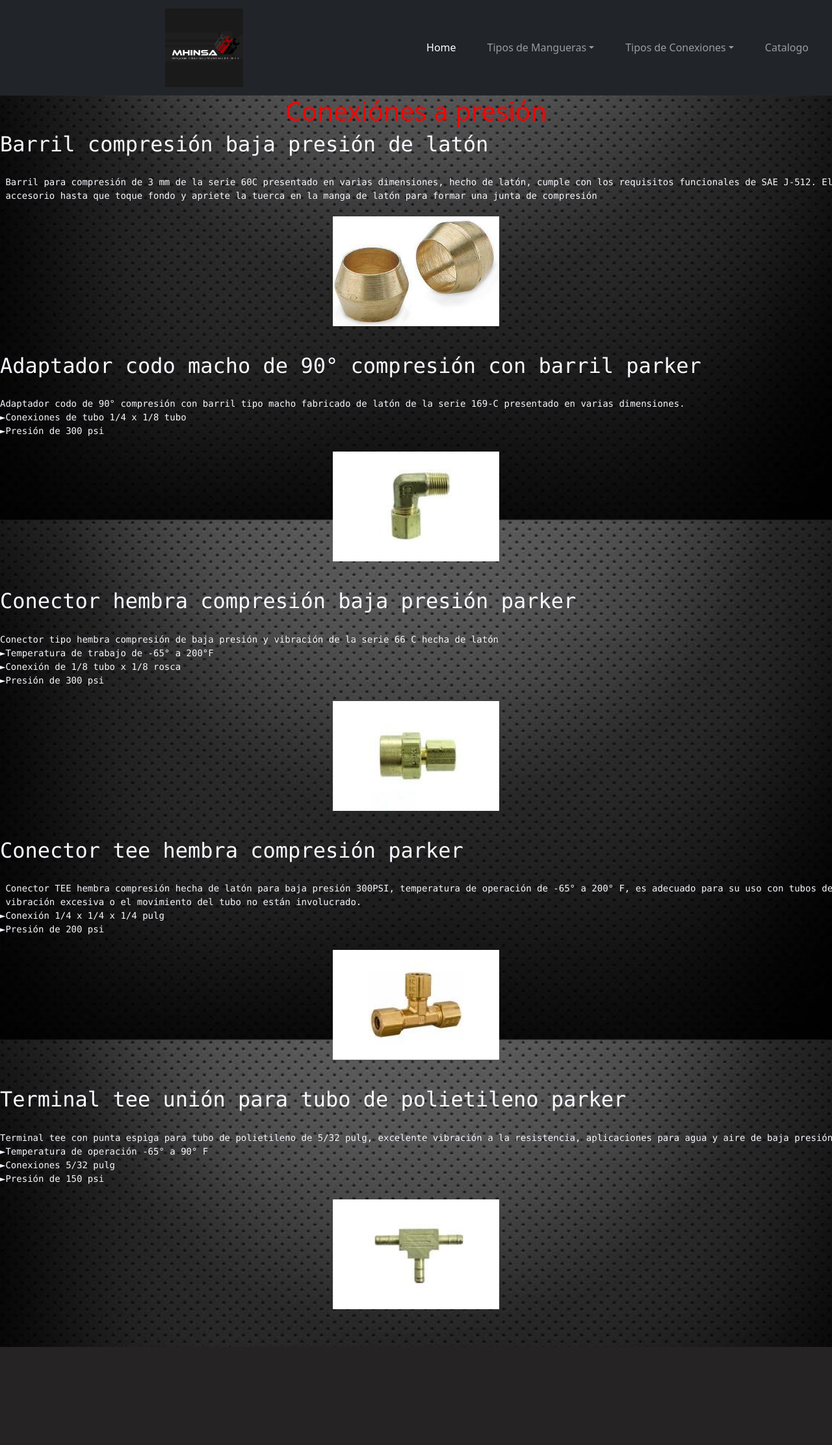
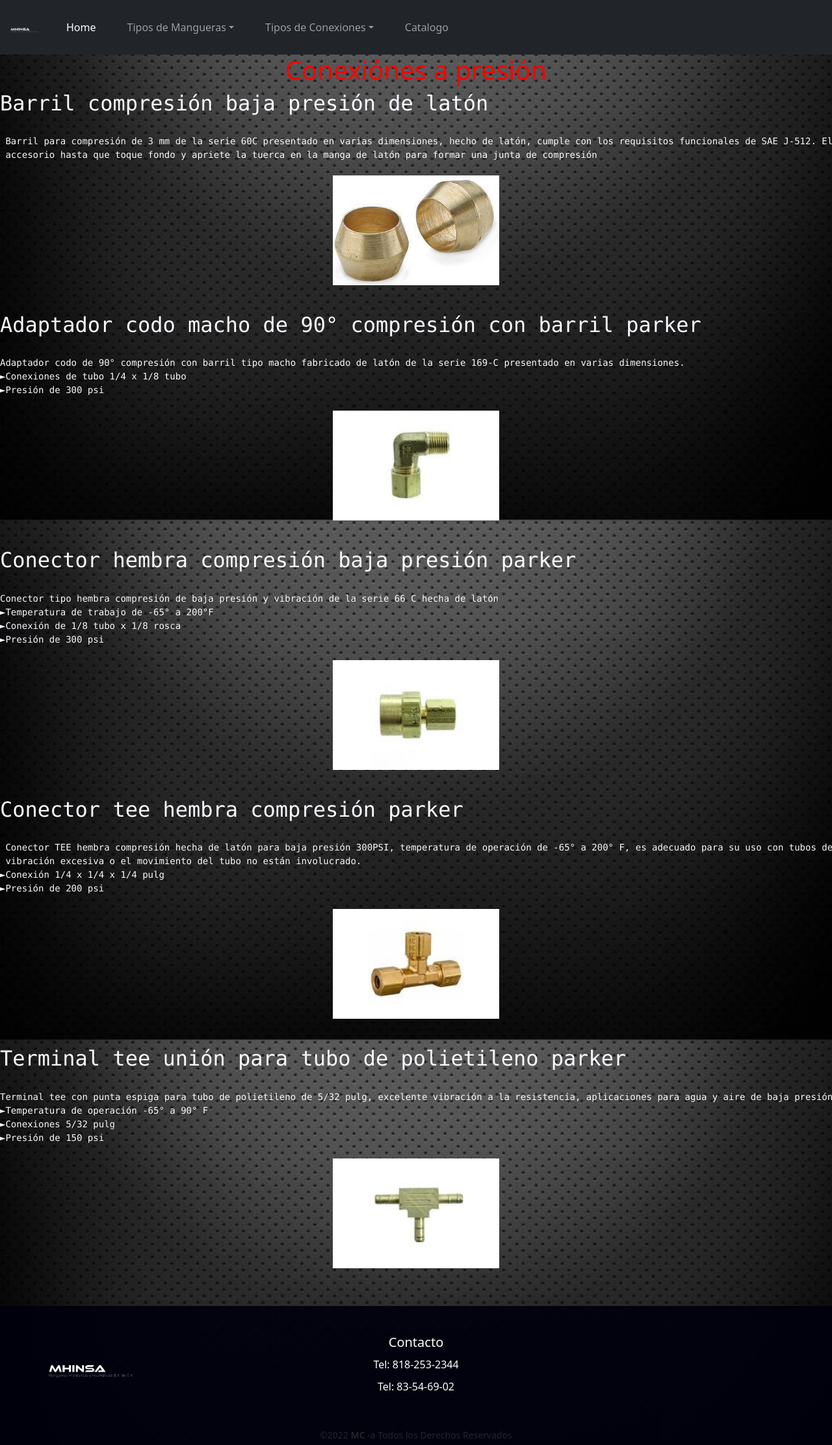
Before and after one commit to Jeac1702/Asistente-V2, a PHP site: the page made by Conexiones a presion.html in a window 1280 px wide. Shown: the whole page at 65% size. Before the commit the page ends 2073 px from the top, so only its background shows below. Run offline with PHP 8.4, Linux system fonts and the light colour scheme; some libraries are stand-ins or nearby versions; grey boxes are pictures that could not be loaded.

Commit message:
arreglo de los navbar

```diff
--- a/Conexiones a presion.html
+++ b/Conexiones a presion.html
@@ -2,18 +2,22 @@
 <html lang="es">
 <html>
   <head>
-        <title>Tarea Personal 1</title>
-		<link rel = "stylesheet" href = "css/Conexiones.css">
-		<meta charset="utf-8">
+    <meta charset="UTF-8">
     <meta http-equiv="X-UA-Compatible" content="IE=edge">
     <meta name="viewport" content="width=device-width, initial-scale=1.0">
-    <link href="https://cdn.jsdelivr.net/npm/bootstrap@5.1.3/dist/css/bootstrap.min.css" rel="stylesheet"
-        integrity="sha384-1BmE4kWBq78iYhFldvKuhfTAU6auU8tT94WrHftjDbrCEXSU1oBoqyl2QvZ6jIW3" crossorigin="anonymous">
+    <link href="https://cdn.jsdelivr.net/npm/bootstrap@5.0.2/dist/css/bootstrap.min.css" rel="stylesheet"
+        integrity="sha384-EVSTQN3/azprG1Anm3QDgpJLIm9Nao0Yz1ztcQTwFspd3yD65VohhpuuCOmLASjC" crossorigin="anonymous">
+    <link rel="stylesheet" href="https://cdnjs.cloudflare.com/ajax/libs/material-design-icons/3.0.1/iconfont/material-icons.min.css">
+    <link rel="stylesheet" href="css/Conexiones.css" class="css">
+    <title>MHINSA</title>
+    <link href="https://cdn.jsdelivr.net/npm/bootstrap@5.1.3/dist/css/bootstrap.min.css" rel="stylesheet" integrity="sha384-1BmE4kWBq78iYhFldvKuhfTAU6auU8tT94WrHftjDbrCEXSU1oBoqyl2QvZ6jIW3" crossorigin="anonymous">
 </head>
-	<body>
+
+<body >
+
   <nav class="navbar navbar-expand-lg navbar-dark bg-dark">
     <div class="container-fluid">
-          <a class="navbar-brand" href="index.html"> <img src="Resources/icono1.jpg" alt="" width="50"> </a>
+      <a class="navbar-brand" href="index.html"> <img src="Resources/logopng.png" alt="" width="50"> </a>
       <button class="navbar-toggler"
       type="button"
       data-bs-toggle="collapse"
@@ -24,15 +28,15 @@
       <span class="navbar-toggler-icon"></span>
     </button>
 
-          <div class="collapse navbar-collapse" id="navbarSupportedContent">
+      <div class="collapse navbar-collapse " id="navbarSupportedContent">
         <ul class="navbar-nav me-auto mb-2 mb-lg-0">
           <li class="nav-item"><a class="nav-link active" aria-current="page" href="index.html">Home</a></li>
           <li class="dropdown">
             <a class="nav-link dropdown-toggle" href="#" id="navbarDropdown" role="button" data-bs-toggle="dropdown" aria-expanded="false">Tipos de Mangueras</a>
-                <ul class="dropdown-menu" aria-labelledby="navbarDropdown">
-                  <li><a class="dropdown-item" href="#">Baja Presion</a></li>
-                  <li><a class="dropdown-item" href="#">Media Presion</a></li>
-                  <li><a class="dropdown-item" href="#">Alta Presion</a></li>
+            <ul class="dropdown-menu " aria-labelledby="navbarDropdown">
+              <li><a class="dropdown-item" href="BajaPresion.html">Baja Presion</a></li>
+              <li><a class="dropdown-item" href="MediaPresion.html">Media Presion</a></li>
+              <li><a class="dropdown-item" href="AltaPresion.html">Alta Presion</a></li>
           </li>
         </ul>
         <li class="dropdown">
@@ -50,6 +54,8 @@
       </div>
     </div>
   </nav>
+
+
 	    <h1>Conexiónes a presión</h1>
 		<pre><h2>Barril compresión baja presión de latón</H2>
  Barril para compresión de 3 mm de la serie 60C presentado en varias dimensiones, hecho de latón, cumple con los requisitos funcionales de SAE J-512. El sellado se logra insertando la tubería en el
@@ -79,5 +85,41 @@
 ►Presión de 150 psi
  <img src = "Resources/terminaltu.jpg">
         </pre>
+
+        <footer class="footer">
+          <div class="grupo-1">
+              <div class="box">
+                  <figure>
+                      <a href="#">
+                          <img src="Resources/logopng.png">
+                      </a>
+                  </figure>
+              </div>
+              <div class="box">
+                  <h2>Contacto</h2>
+                  <p> Tel: 818-253-2344 </p>
+                  <p> Tel: 83-54-69-02 </p>
+              </div>
+              <div class="box">
+                <iframe src="https://www.google.com/maps/embed?pb=!1m14!1m8!1m3!1d14380.076319046488!2d-100.281073!3d25.7037923!3m2!1i1024!2i768!4f13.1!3m3!1m2!1s0x0%3A0xf11f19049f63a001!2sMANGUERAS%20HIDRAULICAS%20Y%20NEUMATICAS%20SA%20DE%20CV%20(MHINSA)!5e0!3m2!1ses-419!2smx!4v1652049444730!5m2!1ses-419!2smx"
+                width="80%"
+                height="100%"
+                style="border:0;"
+                 allowfullscreen=""
+                 loading="lazy"
+                 referrerpolicy="no-referrer-when-downgrade">
+                </iframe>
+              </div>
+
+          </div>
+          <div class="grupo-2">
+              <small>&copy;2022 <b>MC</b> -a Todos los Derechos Reservados</small>
+          </div>
+
+      </footer>
+
+        <script src="https://cdn.jsdelivr.net/npm/bootstrap@5.1.3/dist/js/bootstrap.bundle.min.js"
+        integrity="sha384-ka7Sk0Gln4gmtz2MlQnikT1wXgYsOg+OMhuP+IlRH9sENBO0LRn5q+8nbTov4+1p"
+        crossorigin="anonymous"></script>
 	</body>
 </html>
--- a/css/Conexiones.css
+++ b/css/Conexiones.css
@@ -5,13 +5,13 @@
 	background-attachment: fixed;
 	background-size: cover;
 }
-img{
+pre img{
 	display: block;
     margin-left: auto;
     margin-right: auto;
     width: 20%;
 }
-ul{
+pre ul{
 	display:flex;
 	justify-content: center;
     list-style-type: none;
@@ -38,3 +38,55 @@
 	text-align: center;
 	font-size: 12px;
 }
+
+.footer {
+    background-color:rgba(1, 1, 15, 0.925) ;
+    padding: 0.25em;
+    text-align: center;
+    bottom: 0cm;
+    width: 100%;
+}
+
+.footer .grupo-1 {
+    width: 100%;
+    max-width: 100%;
+    margin: auto;
+    display: grid;
+    grid-template-columns: repeat(3, 1fr);
+    grid-gap: 1em;
+    padding: 0.5em 0.5em;
+    align-items: center;
+}
+
+.footer .grupo-1 .box figure {
+    width: 100%;
+    height: 100%;
+    display: flex;
+    justify-content: center;
+    align-items: center;
+}
+
+.footer .grupo-1 .box figure {
+    width: 250px;
+}
+
+.footer .grupo-1 .box h2 {
+    color: white;
+    margin-bottom: .5em;
+    font-size: 20px;
+}
+
+.footer .grupo-1 .box p {
+    color: white;
+    margin-bottom: 10px;
+    font-size: 1em;
+}
+
+.footer .grupo-1 .box .gal_img {
+    width: 250px;
+    text-align: end;
+}
+
+.footer .grupo-1 img {
+    width: 60%;
+}
```
Also changed, not shown: Catálogo.html (+28 -28 lines), Conexiones para tubing.html (+43 -5 lines), css/stylecatalogo.css (+53 -0 lines). Lines whose indentation alone changed are shown as unchanged.
